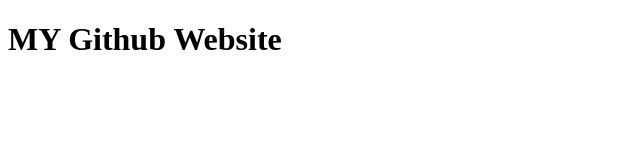
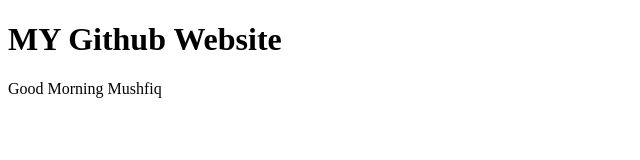
Before and after one commit to shariarmozumder/my-second-website, a plain HTML site: page index.html in a window 1280 px wide. Shown: the whole page, without its empty margins (0-640 px from the left). Drawn offline with Linux system fonts and the light colour scheme.

Commit message:
second change

```diff
--- a/index.html
+++ b/index.html
@@ -8,5 +8,10 @@
 </head>
 <body>
     <h1> MY Github Website</h1>
+
+    <div>
+               <p>Good Morning Mushfiq</p>
+
+    </div>
 </body>
 </html>
```
